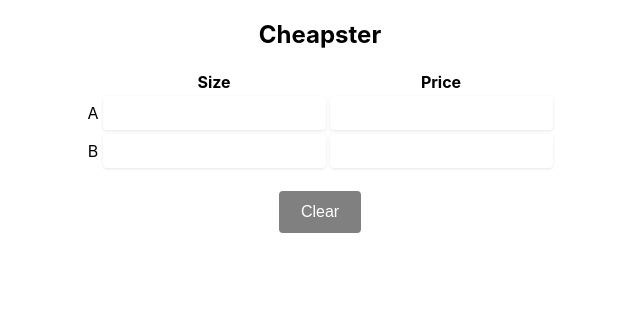
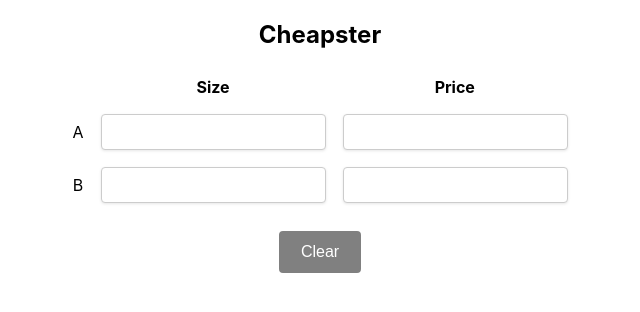
Before and after one commit to nutnarinn/cheapster, a React (Create React App) app: page / in a window 1280 px wide. Shown: the top 312 px of the page, without its empty margins (320-960 px from the left). Built offline with nearby package versions, Linux system fonts and the light colour scheme.

Commit message:
table & input css

```diff
--- a/src/ProductCompare.css
+++ b/src/ProductCompare.css
@@ -5,23 +5,50 @@
 }
 
 input {
-  border: none;
+  border: 1px solid #ccc;
   border-radius: 4px;
   padding: 8px;
   font-size: 16px;
+  text-align: center;
   box-shadow: 0px 1px 3px rgba(0, 0, 0, 0.1);
   transition: box-shadow 0.3s ease-in-out, border-color 0.3s ease-in-out;
 }
 
 input:focus {
   outline: none;
-  box-shadow: 0px 1px 3px rgba(0, 0, 0, 0.3);
+  border: 1px solid #5c9eff;
+  box-shadow: 0 0 3px #5c9eff;
 }
 
 input[type=number]::-webkit-outer-spin-button,
 input[type=number]::-webkit-inner-spin-button {
   -webkit-appearance: none;
   margin: 0;
+}
+
+table {
+  border-collapse: collapse;
+}
+
+td, th {
+  border: 1px solid transparent;
+  padding: 8px;
+}
+
+tr:first-child th {
+  border-top: none;
+}
+
+tr:last-child td {
+  border-bottom: none;
+}
+
+tr td:first-child {
+  border-left: none;
+}
+
+tr td:last-child {
+  border-right: none;
 }
 
 .button-container {
```
